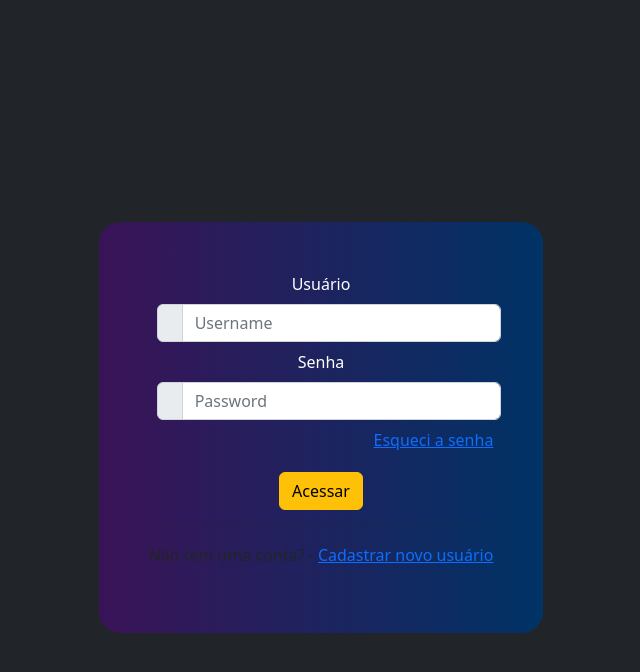
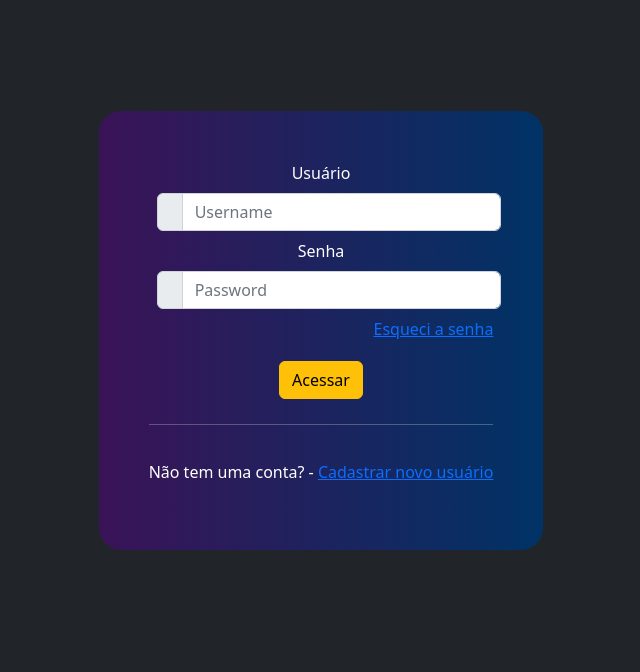
Before and after one commit to 1uccas/php-login-repository, a PHP site: page / in a window 1280 px wide. Shown: the top 672 px of the page, without its empty margins (319-959 px from the left). Run offline with PHP 8.4, Linux system fonts and the light colour scheme.

Commit message:
Styles: div-novo-usuario
* - Estilizada hr e p da div-novo-usuario

* - Atualizada o margin-top da div box-login

```diff
--- a/src/styles/index.css
+++ b/src/styles/index.css
@@ -6,14 +6,25 @@ body{
 	align-items: center;
 	justify-self: center;
 }
+
 .error{
 	text-align: center;
 	font-weight: bold;
 	color: red;
 }
+.div-novo-usuario hr, p{
+	color: white;
+
+}
+.div-novo-usuario hr{
+	margin-top: 25px;
+}
+.div-novo-usuario p{
+	margin-top: 35px;
+}
 
 .box-login{
-	margin-top: 50%;
+	margin-top: 25%;
 	border-radius: 5%;
 	background: linear-gradient(to right, #3a1357, #003366);
 	padding: 50px;
@@ -29,3 +40,6 @@ body{
 .div-forgout-password{
 	text-align: right;
 }
+.div-forgout-password a:hover, .div-novo-usuario a:hover{
+	color: white;
+}
```
